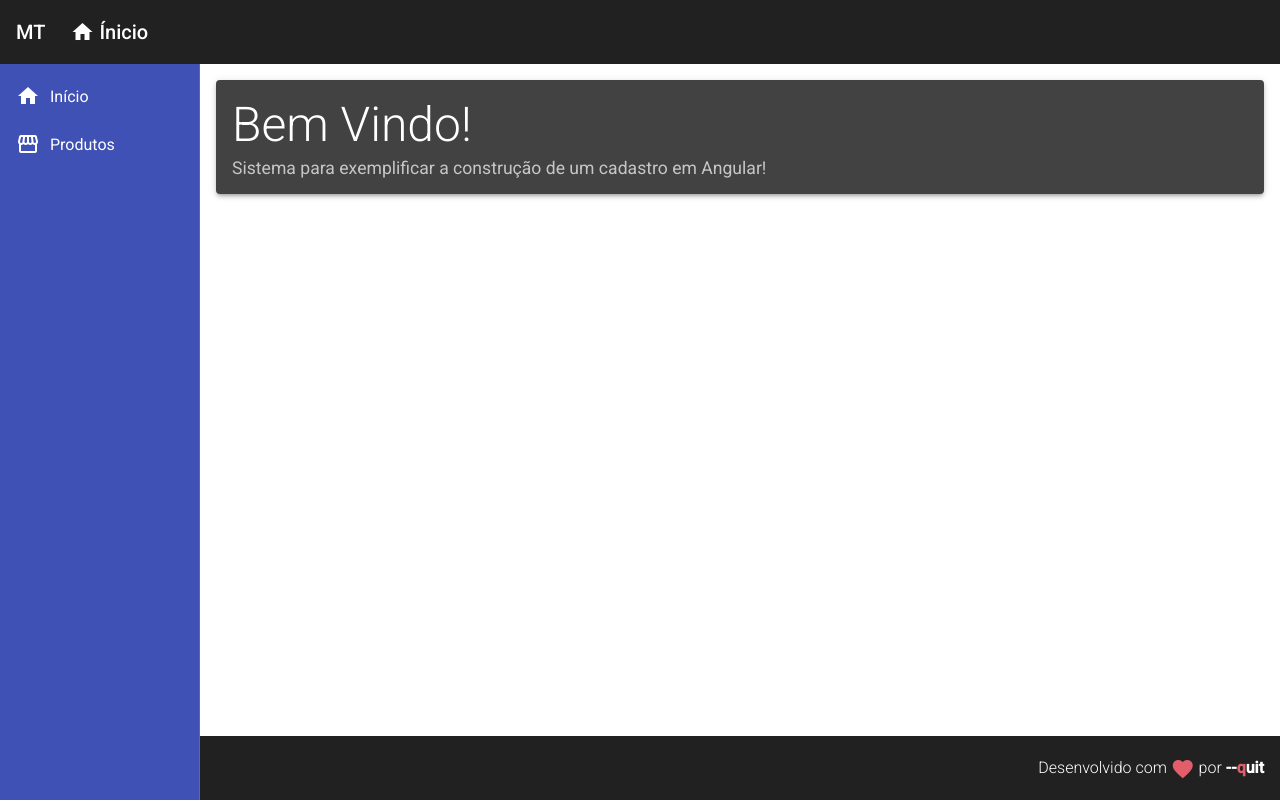
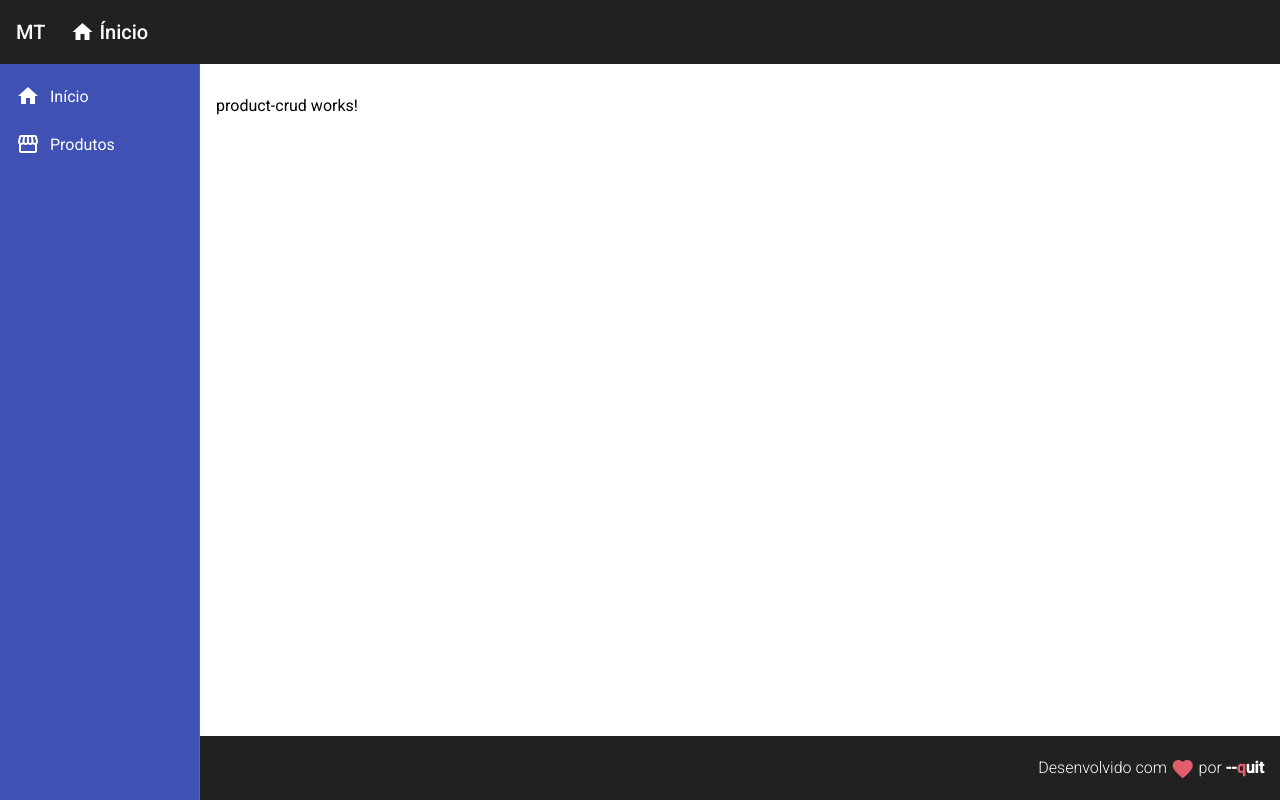
Before and after one commit to TerraMichael/angular, an Angular app in the folder crud/frontend/: page /products in a window 1280 px wide. Before the commit this address led to /. Built offline with nearby package versions, Linux system fonts and the light colour scheme.

Commit message:
implementada as rotas(router) para navegação

```diff
--- a/crud/frontend/src/app/app-routing.module.ts
+++ b/crud/frontend/src/app/app-routing.module.ts
@@ -1,7 +1,16 @@
 import { NgModule } from '@angular/core';
 import { RouterModule, Routes } from '@angular/router';
 
-const routes: Routes = [];
+import { HomeComponent } from './views/home/home.component';
+import { ProductCrudComponent } from'./views/product-crud/product-crud.component';
+
+const routes: Routes = [{
+  path: "",
+  component: HomeComponent
+},{
+  path: "products",
+  component: ProductCrudComponent
+}];
 
 @NgModule({
   imports: [RouterModule.forRoot(routes)],
--- a/crud/frontend/src/app/app.module.ts
+++ b/crud/frontend/src/app/app.module.ts
@@ -14,13 +14,15 @@
 import { FooterComponent } from './components/template/footer/footer.component';
 import { NavComponent } from './components/template/nav/nav.component';
 import { HomeComponent } from './views/home/home.component';
+import { ProductCrudComponent } from './views/product-crud/product-crud.component';
 @NgModule({
   declarations: [
     AppComponent,
     HeaderComponent,
     FooterComponent,
     NavComponent,
-    HomeComponent
+    HomeComponent,
+    ProductCrudComponent
   ],
   imports: [
     BrowserModule,
--- a/crud/frontend/src/app/components/template/nav/nav.component.html
+++ b/crud/frontend/src/app/components/template/nav/nav.component.html
@@ -2,13 +2,13 @@
     <mat-sidenav class="sidenav" mode="side" opened
         fixedInViewport="true" fixedTopGap="64">
         <mat-nav-list class="nav-list">
-            <a mat-list-item>
+            <a mat-list-item routerLink="/">
                 <i class="material-icons">
                     home
                 </i>
                 Início
             </a>
-            <a mat-list-item>
+            <a mat-list-item routerLink="/products">
                 <i class="material-icons">
                     storefront
                 </i>
@@ -17,6 +17,6 @@
         </mat-nav-list>
     </mat-sidenav>
     <mat-sidenav-content class="content">
-        <app-home></app-home>
+        <router-outlet></router-outlet>
     </mat-sidenav-content>
 </mat-sidenav-container>
--- /dev/null
+++ b/crud/frontend/src/app/views/product-crud/product-crud.component.html
@@ -0,0 +1 @@
+<p>product-crud works!</p>
--- /dev/null
+++ b/crud/frontend/src/app/views/product-crud/product-crud.component.ts
@@ -0,0 +1,15 @@
+import { Component, OnInit } from '@angular/core';
+
+@Component({
+  selector: 'app-product-crud',
+  templateUrl: './product-crud.component.html',
+  styleUrls: ['./product-crud.component.css']
+})
+export class ProductCrudComponent implements OnInit {
+
+  constructor() { }
+
+  ngOnInit(): void {
+  }
+
+}
```
Also changed, not shown: crud/frontend/src/app/views/product-crud/product-crud.component.css (added).
